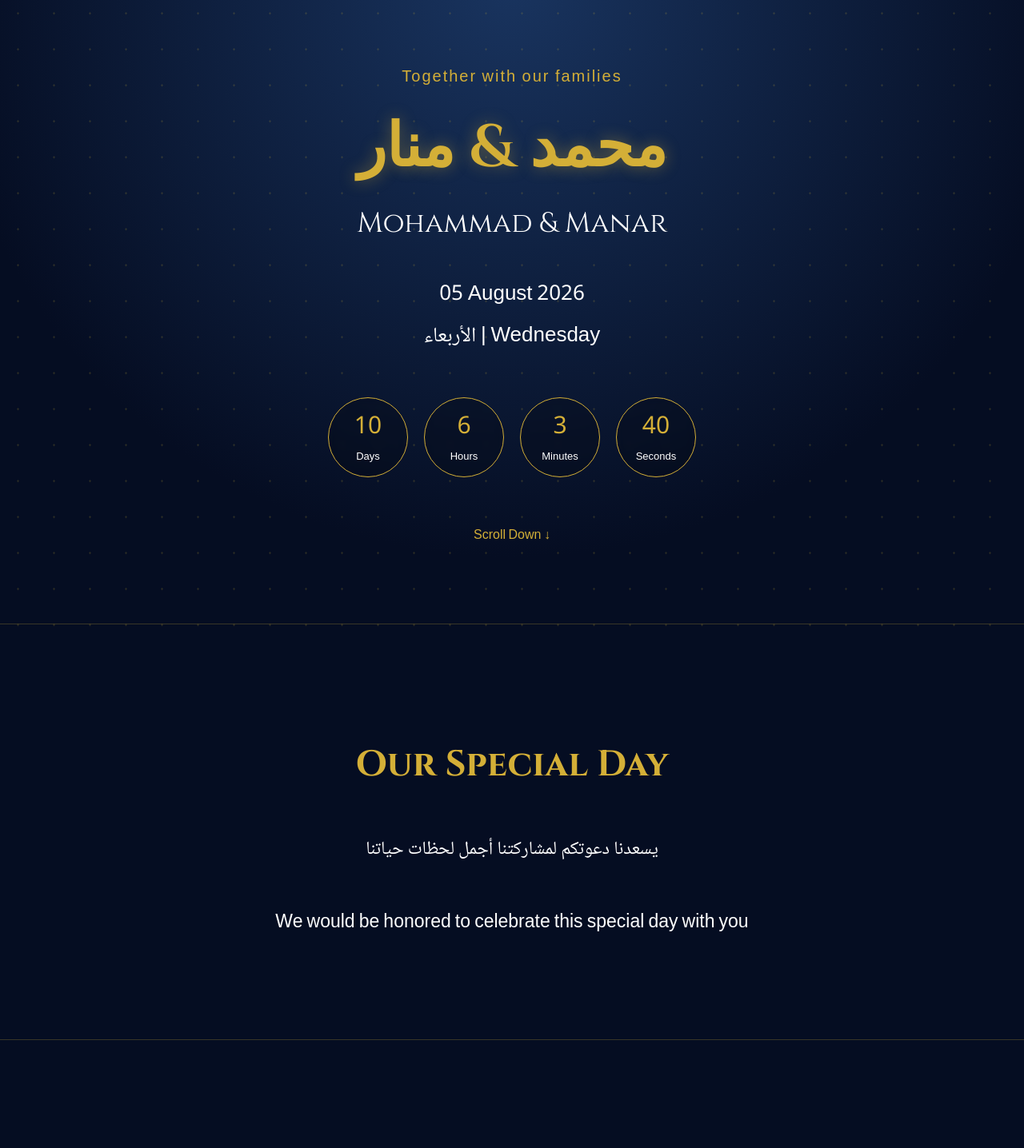
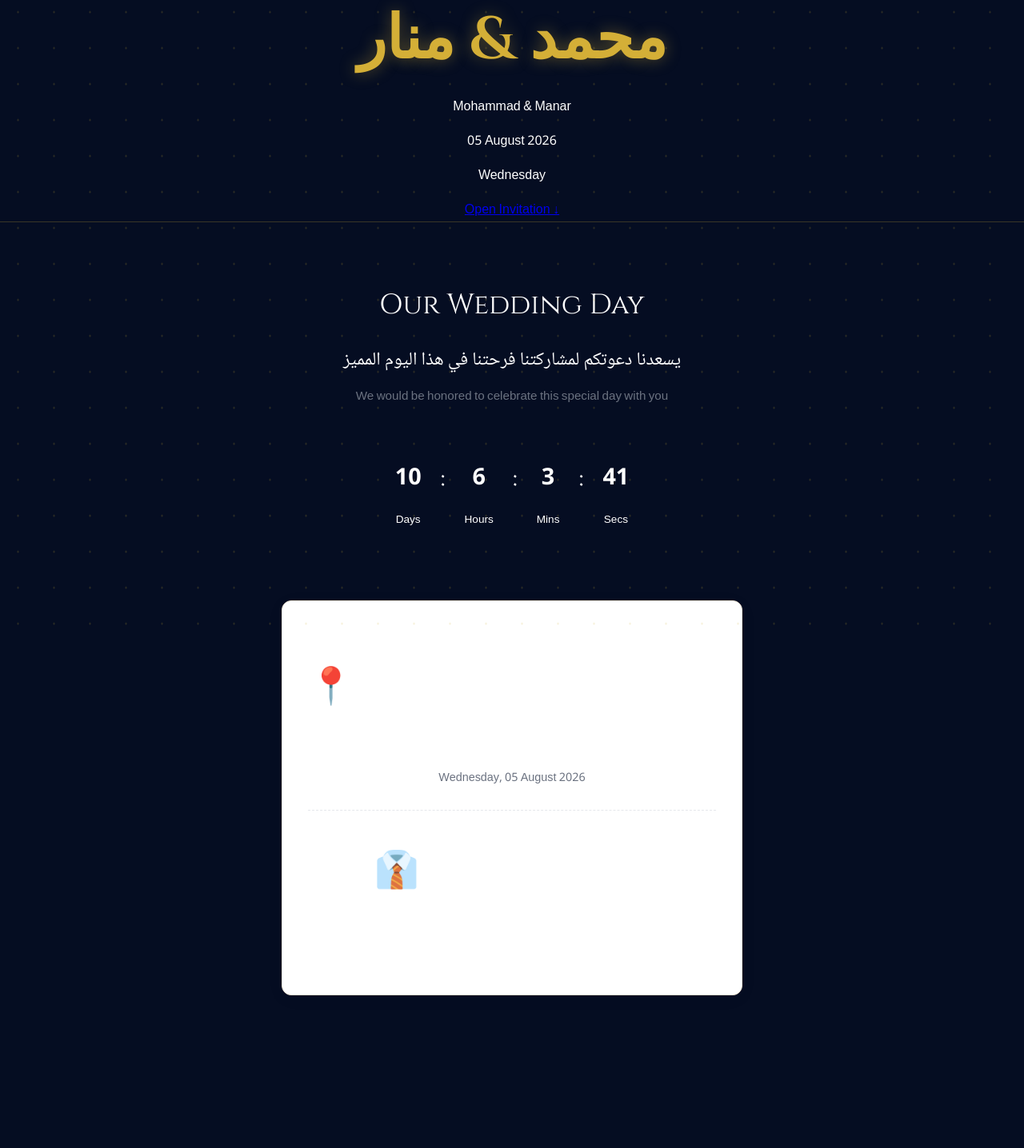
Before and after one commit to Kira1717171717/wedding-invitation, a Next.js app: page / in a window 1280 px wide. Shown: the part 20-1456 px from the top of the page at 80% size. After the commit the page ends 1377 px from the top, so only its background shows below. Built offline with nearby package versions, Linux system fonts and the light colour scheme.

Commit message:
Update page.js

```diff
--- a/app/page.js
+++ b/app/page.js
@@ -1,339 +1,115 @@
-"use client";
+'use client';
 
-import { motion } from "framer-motion";
-import { useEffect, useState } from "react";
-
+import { useState, useEffect } from 'react';
 
 export default function Home() {
-
-  const weddingDate = new Date("2026-08-05T19:00:00");
-
-  const [time, setTime] = useState({
-    days:0,
-    hours:0,
-    minutes:0,
-    seconds:0
+  // العداد التنازلي لموعد الزفاف
+  const [timeLeft, setTimeLeft] = useState({
+    days: 0,
+    hours: 0,
+    minutes: 0,
+    seconds: 0,
   });
 
+  useEffect(() => {
+    // تاريخ الزفاف: 5 أغسطس 2026
+    const targetDate = new Date('2026-08-05T19:00:00').getTime();
 
-  useEffect(() => {
+    const interval = setInterval(() => {
+      const now = new Date().getTime();
+      const difference = targetDate - now;
 
-    const timer = setInterval(() => {
+      if (difference > 0) {
+        setTimeLeft({
+          days: Math.floor(difference / (1000 * 60 * 60 * 24)),
+          hours: Math.floor((difference / (1000 * 60 * 60)) % 24),
+          minutes: Math.floor((difference / 1000 / 60) % 60),
+          seconds: Math.floor((difference / 1000) % 60),
+        });
+      }
+    }, 1000);
 
-      const now = new Date();
-      const distance = weddingDate - now;
-
-
-      if(distance > 0){
-
-        setTime({
-          days: Math.floor(distance/(1000*60*60*24)),
-          hours: Math.floor((distance/(1000*60*60))%24),
-          minutes: Math.floor((distance/(1000*60))%60),
-          seconds: Math.floor((distance/1000)%60)
-        });
-
-      }
-
-    },1000);
-
-
-    return ()=>clearInterval(timer);
-
-  },[]);
-
-
+    return () => clearInterval(interval);
+  }, []);
 
   return (
+    <main>
+      {/* القسم الأول - الهيرو وبطاقة الدعوة */}
+      <section className="hero-container">
+        <div className="hero-content">
+          <h1 className="names-arabic">محمد & منار</h1>
+          <p className="names-english">Mohammad & Manar</p>
 
-    <main>
+          <div className="divider"></div>
 
+          <p className="wedding-date">05 August 2026</p>
+          <p className="wedding-day">Wednesday</p>
 
-      {/* HERO */}
-
-      <section className="hero">
-
-
-        <motion.div
-          initial={{opacity:0,y:40}}
-          animate={{opacity:1,y:0}}
-          transition={{duration:1}}
-        >
-
-
-          <p className="small">
-            Together with our families
-          </p>
-
-
-          <h1>
-            محمد & منار
-          </h1>
-
-
-          <h2>
-            Mohammad & Manar
-          </h2>
-
-
-          <div className="date">
-            05 August 2026
-            <br/>
-            الأربعاء | Wednesday
-          </div>
-
-
-          <div className="countdown">
-
-
-            <div>
-              {time.days}
-              <span>Days</span>
-            </div>
-
-
-            <div>
-              {time.hours}
-              <span>Hours</span>
-            </div>
-
-
-            <div>
-              {time.minutes}
-              <span>Minutes</span>
-            </div>
-
-
-            <div>
-              {time.seconds}
-              <span>Seconds</span>
-            </div>
-
-
-          </div>
-
-
-          <p className="scroll">
-            Scroll Down ↓
-          </p>
-
-
-        </motion.div>
-
-
+          <a href="#details" className="open-btn">
+            Open Invitation ↓
+          </a>
+        </div>
       </section>
 
+      {/* القسم الثاني - التفاصيل والدعوة */}
+      <section id="details" className="section">
+        <h2 className="section-title">Our Wedding Day</h2>
 
-
-
-      {/* INVITATION */}
-
-
-      <motion.section
-        className="section"
-        initial={{opacity:0,y:50}}
-        whileInView={{opacity:1,y:0}}
-        transition={{duration:.8}}
-        viewport={{once:true}}
-      >
-
-
-        <h3>
-          Our Special Day
-        </h3>
-
-
-        <p>
-          يسعدنا دعوتكم لمشاركتنا أجمل لحظات حياتنا
+        <p className="section-subtitle">
+          يسعدنا دعوتكم لمشاركتنا فرحتنا في هذا اليوم المميز <br />
+          <span style={{ fontSize: '0.95rem', color: '#6b7280', display: 'block', marginTop: '0.5rem' }}>
+            We would be honored to celebrate this special day with you
+          </span>
         </p>
 
+        {/* قسم العداد التنازلي */}
+        <div style={{
+          display: 'flex',
+          justifyContent: 'center',
+          gap: '1.5rem',
+          margin: '2.5rem 0',
+          direction: 'ltr'
+        }}>
+          <div style={{ textAlign: 'center' }}>
+            <span style={{ fontSize: '1.8rem', fontWeight: 'bold', color: 'var(--navy-primary)' }}>{timeLeft.days}</span>
+            <p style={{ fontSize: '0.85rem', color: 'var(--gold-accent)' }}>Days</p>
+          </div>
+          <div style={{ fontSize: '1.8rem', color: 'var(--gold-accent)' }}>:</div>
+          <div style={{ textAlign: 'center' }}>
+            <span style={{ fontSize: '1.8rem', fontWeight: 'bold', color: 'var(--navy-primary)' }}>{timeLeft.hours}</span>
+            <p style={{ fontSize: '0.85rem', color: 'var(--gold-accent)' }}>Hours</p>
+          </div>
+          <div style={{ fontSize: '1.8rem', color: 'var(--gold-accent)' }}>:</div>
+          <div style={{ textAlign: 'center' }}>
+            <span style={{ fontSize: '1.8rem', fontWeight: 'bold', color: 'var(--navy-primary)' }}>{timeLeft.minutes}</span>
+            <p style={{ fontSize: '0.85rem', color: 'var(--gold-accent)' }}>Mins</p>
+          </div>
+          <div style={{ fontSize: '1.8rem', color: 'var(--gold-accent)' }}>:</div>
+          <div style={{ textAlign: 'center' }}>
+            <span style={{ fontSize: '1.8rem', fontWeight: 'bold', color: 'var(--navy-primary)' }}>{timeLeft.seconds}</span>
+            <p style={{ fontSize: '0.85rem', color: 'var(--gold-accent)' }}>Secs</p>
+          </div>
+        </div>
 
-        <p>
-          We would be honored to celebrate
-          this special day with you
-        </p>
+        {/* تفاصيل الموقع واللبس */}
+        <div style={{
+          background: '#ffffff',
+          padding: '2rem',
+          borderRadius: '12px',
+          boxShadow: '0 4px 20px rgba(0,0,0,0.05)',
+          margin: '2rem 0',
+          border: '1px solid #f0e6d2'
+        }}>
+          <h3 style={{ color: 'var(--navy-primary)', marginBottom: '0.5rem' }}>📍 Venue & Location</h3>
+          <p style={{ fontSize: '1.1rem', fontWeight: '600', color: 'var(--navy-light)' }}>Yildiz Hall</p>
+          <p style={{ color: '#6b7280', fontSize: '0.9rem', marginTop: '0.25rem' }}>Wednesday, 05 August 2026</p>
 
+          <div style={{ margin: '1.5rem 0', borderTop: '1px dashed #e5e7eb' }}></div>
 
-      </motion.section>
-
-
-
-
-
-      {/* DETAILS */}
-
-
-      <motion.section
-        className="section"
-        initial={{opacity:0,y:50}}
-        whileInView={{opacity:1,y:0}}
-        transition={{duration:.8}}
-        viewport={{once:true}}
-      >
-
-
-        <h3>
-          Wedding Details
-        </h3>
-
-
-        <p>
-          📍 Yildiz Hall
-        </p>
-
-
-        <p>
-          Black Tie - Weddings
-        </p>
-
-
-        <a
-          className="location-btn"
-          href="https://www.google.com/maps/dir//Yildiz+Hall+-+Black+Tie-+Weddings,+QWM6%2BXQ,+Amman/@31.9614981,35.9068476,15z/data=!4m8!4m7!1m0!1m5!1m1!1s0x151ca9dbee45f169:0x618aa9a93506d572!2m2!1d35.9119597!2d31.7848898?hl=en-JO&entry=ttu&g_ep=EgoyMDI2MDcyMi4wIKXMDSoASAFQAw%3D%3D"
-          target="_blank"
-        >
-          Open Location
-        </a>
-
-
-      </motion.section>
-
-
-
-
-
-      {/* DRESS CODE */}
-
-
-      <motion.section
-        className="section"
-        initial={{opacity:0,y:50}}
-        whileInView={{opacity:1,y:0}}
-        transition={{duration:.8}}
-        viewport={{once:true}}
-      >
-
-
-        <h3>
-          🎩 Dress Code
-        </h3>
-
-
-        <p>
-          Black Tie
-        </p>
-
-
-        <p>
-          Elegant Evening Attire
-        </p>
-
-
-      </motion.section>
-
-
-
-
-
-      {/* TIMELINE */}
-
-
-      <motion.section
-        className="section"
-        initial={{opacity:0,y:50}}
-        whileInView={{opacity:1,y:0}}
-        transition={{duration:.8}}
-        viewport={{once:true}}
-      >
-
-
-        <h3>
-          Wedding Timeline
-        </h3>
-
-
-        <p>
-          7:00 PM
-          <br/>
-          Guest Arrival
-        </p>
-
-
-        <p>
-          8:00 PM
-          <br/>
-          Wedding Celebration
-        </p>
-
-
-        <p>
-          10:00 PM
-          <br/>
-          Dinner & Dance
-        </p>
-
-
-      </motion.section>
-
-
-
-
-
-      {/* RSVP */}
-
-
-      <motion.section
-        className="section"
-        initial={{opacity:0,y:50}}
-        whileInView={{opacity:1,y:0}}
-        transition={{duration:.8}}
-        viewport={{once:true}}
-      >
-
-
-        <h3>
-          RSVP
-        </h3>
-
-
-        <p>
-          Will you join us?
-        </p>
-
-
-        <button>
-          Yes, I will attend
-        </button>
-
-
-      </motion.section>
-
-
-
-
-
-      {/* END */}
-
-
-      <section className="section end">
-
-
-        <h1>
-          محمد & منار
-        </h1>
-
-
-        <p>
-          Thank you for being part of our story ❤️
-        </p>
-
-
+          <h3 style={{ color: 'var(--navy-primary)', marginBottom: '0.5rem' }}>👔 Dress Code</h3>
+          <p style={{ color: 'var(--gold-accent)', fontWeight: '600' }}>Black Tie / Formal Navy</p>
+        </div>
       </section>
-
-
-
     </main>
-
   );
-
 }
```
